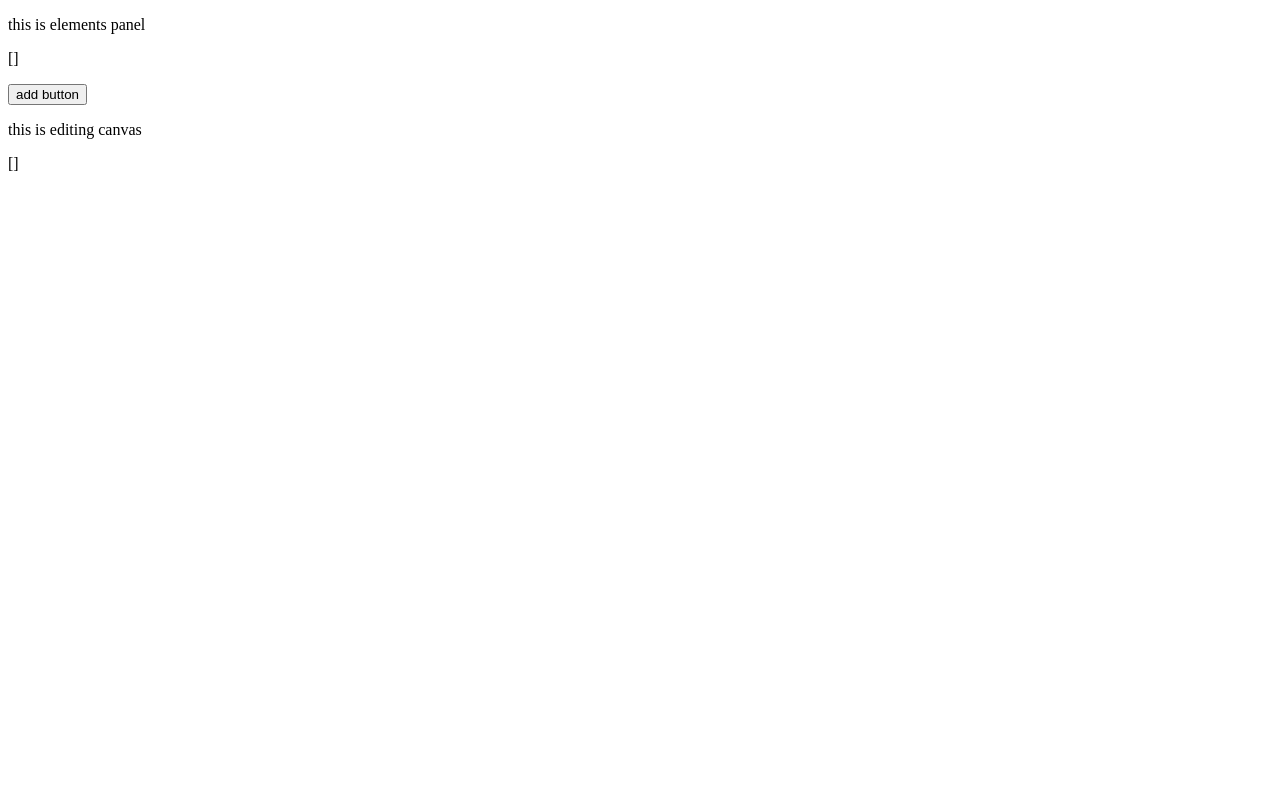
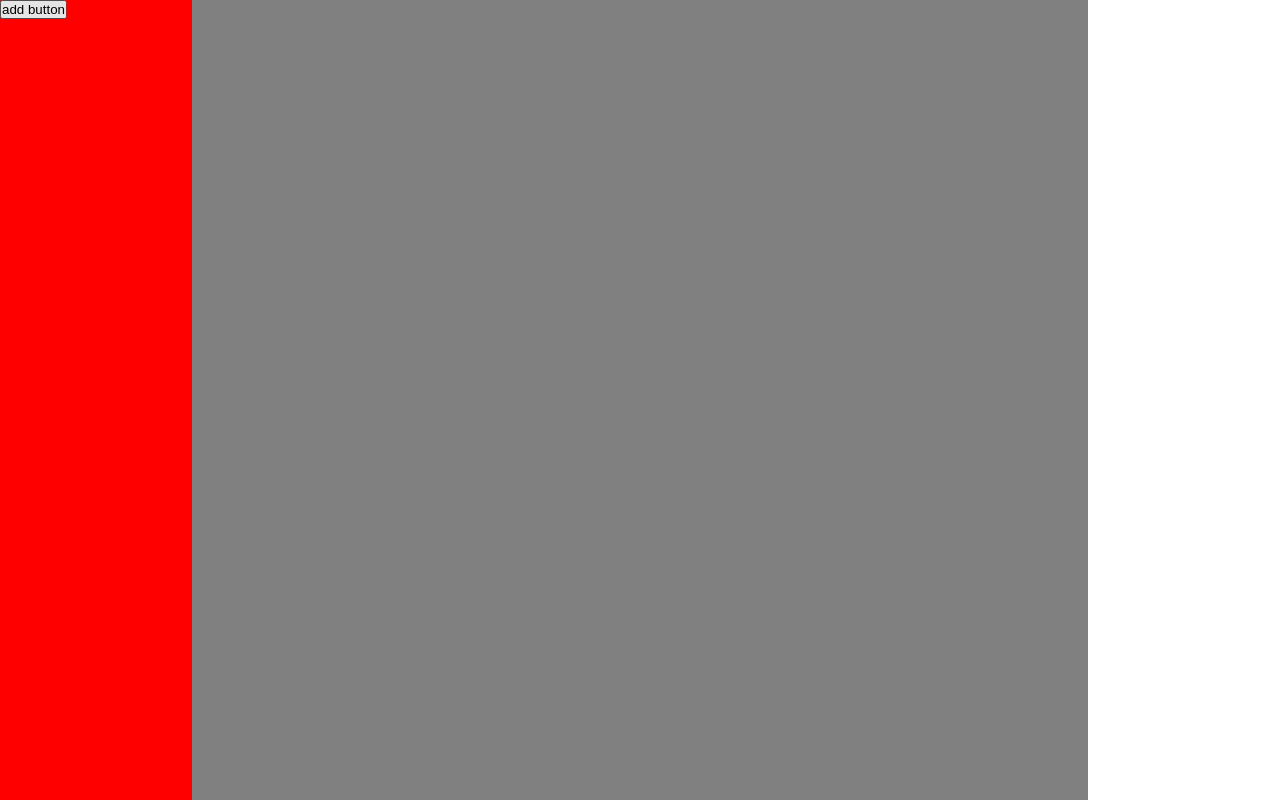
Before and after one commit to umarfromearth/itom, a Vue app: page / in a window 1280 px wide. Built offline with nearby package versions, Linux system fonts and the light colour scheme.

Commit message:
added: basic style structure for app

```diff
--- /dev/null
+++ b/src/assests/styles/global/index.css
@@ -0,0 +1,5 @@
+* {
+    margin: 0;
+    padding: 0;
+    box-sizing: border-box;
+}
--- a/src/components/elements/button/implementation/canvas.vue
+++ b/src/components/elements/button/implementation/canvas.vue
@@ -8,5 +8,6 @@
 <style scoped>
 button {
     padding: 52px 52px;
+    position: absolute;
 }
 </style>
--- a/src/components/layout/dashboard/Dashboard.vue
+++ b/src/components/layout/dashboard/Dashboard.vue
@@ -4,6 +4,16 @@ import EditingCanvas from '@/components/layout/editing-canvas/EditingCanvas.vue'
 </script>
 
 <template>
-    <ElementsPanel />
-    <EditingCanvas />
+    <div class="container">
+        <ElementsPanel />
+        <EditingCanvas />
+    </div>
 </template>
+
+<style scoped>
+.container {
+    width: 100vw;
+    height: 100vh;
+    display: flex;
+}
+</style>
--- a/src/components/layout/editing-canvas/EditingCanvas.vue
+++ b/src/components/layout/editing-canvas/EditingCanvas.vue
@@ -13,13 +13,25 @@ editingCanvas.register(Button, CanvasButton);
 </script>
 
 <template>
-    <p>this is editing canvas</p>
-    <p>{{ elementsStore.elements }}</p>
 
-    <div v-for="element in elementsStore.elements">
-        <component :is="editingCanvas.implementations.get(element.constructor)" @click="() => {
-            elementsStore.elements.push(new Component()); console.log(elements)
-        }" />
+    <div class="editing-canvas">
+
+        <div v-for="element in elementsStore.elements">
+            <component :is="editingCanvas.implementations.get(element.constructor)" @click="() => {
+                elementsStore.elements.push(new Component()); console.log(elements)
+            }" />
+        </div>
     </div>
 
 </template>
+
+
+<style scoped>
+.editing-canvas {
+    width: 70%;
+    height: 100%;
+    background: grey;
+
+    overflow: hidden;
+}
+</style>
--- a/src/components/layout/element-panel/ElementsPanel.vue
+++ b/src/components/layout/element-panel/ElementsPanel.vue
@@ -13,13 +13,21 @@ elementsPanel.register(Button, ElementsPanelButton);
 </script>
 
 <template>
-    <p>this is elements panel</p>
-    <p>{{ elementsStore.elements }}</p>
+    <div class="elements-panel">
 
-    <div v-for="Component in elementsPanel.implementations.keys()">
-        <component :is="elementsPanel.implementations.get(Component)" @click="() => {
-            elementsStore.elements.push(new Component()); console.log(elements)
-        }" />
+        <div v-for="Component in elementsPanel.implementations.keys()">
+            <component :is="elementsPanel.implementations.get(Component)" @click="() => {
+                elementsStore.elements.push(new Component()); console.log(elements)
+            }" />
+        </div>
     </div>
 
 </template>
+
+<style scoped>
+.elements-panel {
+    background: red;
+    width: 15%;
+    height: 100%;
+}
+</style>
--- a/src/main.js
+++ b/src/main.js
@@ -1,3 +1,5 @@
+import "./assests/styles/global/index.css"
+
 import { createApp } from 'vue'
 import { createPinia } from 'pinia'
 
```
Also changed, not shown: src/components/layout/layers-panel/LayersPanel.vue (added, +25 -0 lines), src/components/layout/layers-panel/panel.js (added, +9 -0 lines).
